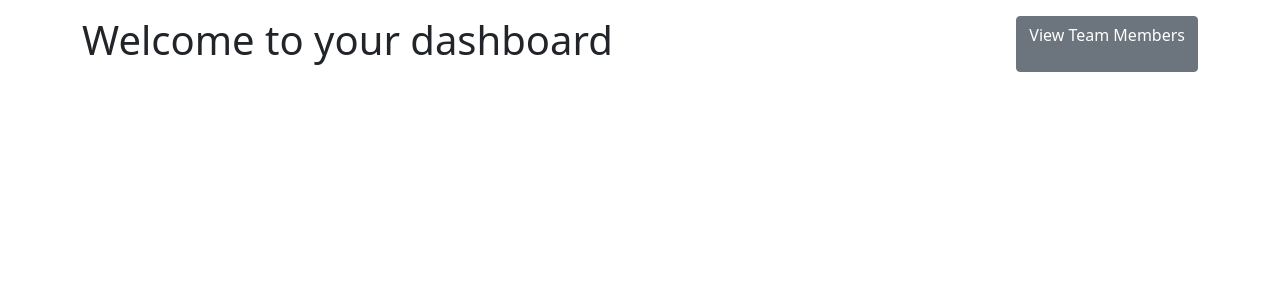
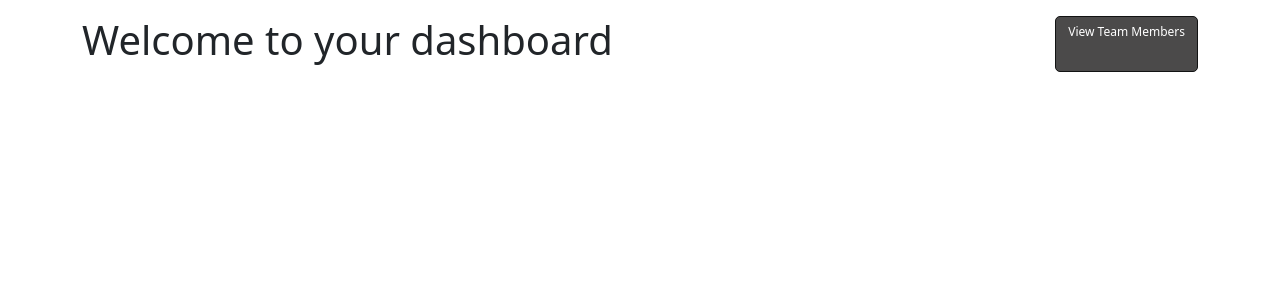
Before and after one commit to Hxsan/Lemming, a Django app: template tasks/templates/dashboard.html in a window 1280 px wide. Shown: the part 56-356 px from the top of the page. Run offline with Django 3.2, Linux system fonts and the light colour scheme; the template is opened without the code that fills it, so the values that code supplies are empty; some libraries are stand-ins or nearby versions.

Commit message:
add remove button functionality and css styling

```diff
--- a/task_manager/urls.py
+++ b/task_manager/urls.py
@@ -31,4 +31,5 @@ urlpatterns = [
     path('sign_up/', views.SignUpView.as_view(), name='sign_up'),
     path('create_task/', views.CreateTaskView.as_view(), name='create_task'),
     path('search_users/', views.search_users, name='search_users'),
+    path('dashboard/show_team/<int:team_id>/remove_member/<str:member_username>/', views.remove_member, name='remove_member')
 ]
--- a/tasks/templates/dashboard.html
+++ b/tasks/templates/dashboard.html
@@ -1,10 +1,24 @@
 {% extends 'base_content.html' %}
 {% block content %}
+<style>
+  .view-team-button{
+    background-color: rgb(75, 74, 74);
+    border: 1px solid #121313;
+    border-radius: 5px;
+    font-size: 12px;
+    padding: 8px 16;
+    color: white;
+  }
+
+  .view-team-button:hover{
+    background-color: rgb(30, 29, 29);
+  }
+</style>
 <div class="container">
   <div class="row">
     <div class="col-12 d-flex justify-content-between">
       <h1>Welcome to your dashboard {{ user.username }}</h1>
-      <a href="{% url 'show_team' team_id=team_id %}" class="btn btn-md btn-secondary">
+      <a href="{% url 'show_team' team_id=team_id %}" class="btn btn-md btn-secondary view-team-button">
         View Team Members
       </a>
     </div>
```
Also changed, not shown: tasks/templates/show_team.html (+10 -9 lines), tasks/views.py (+15 -1 lines).
